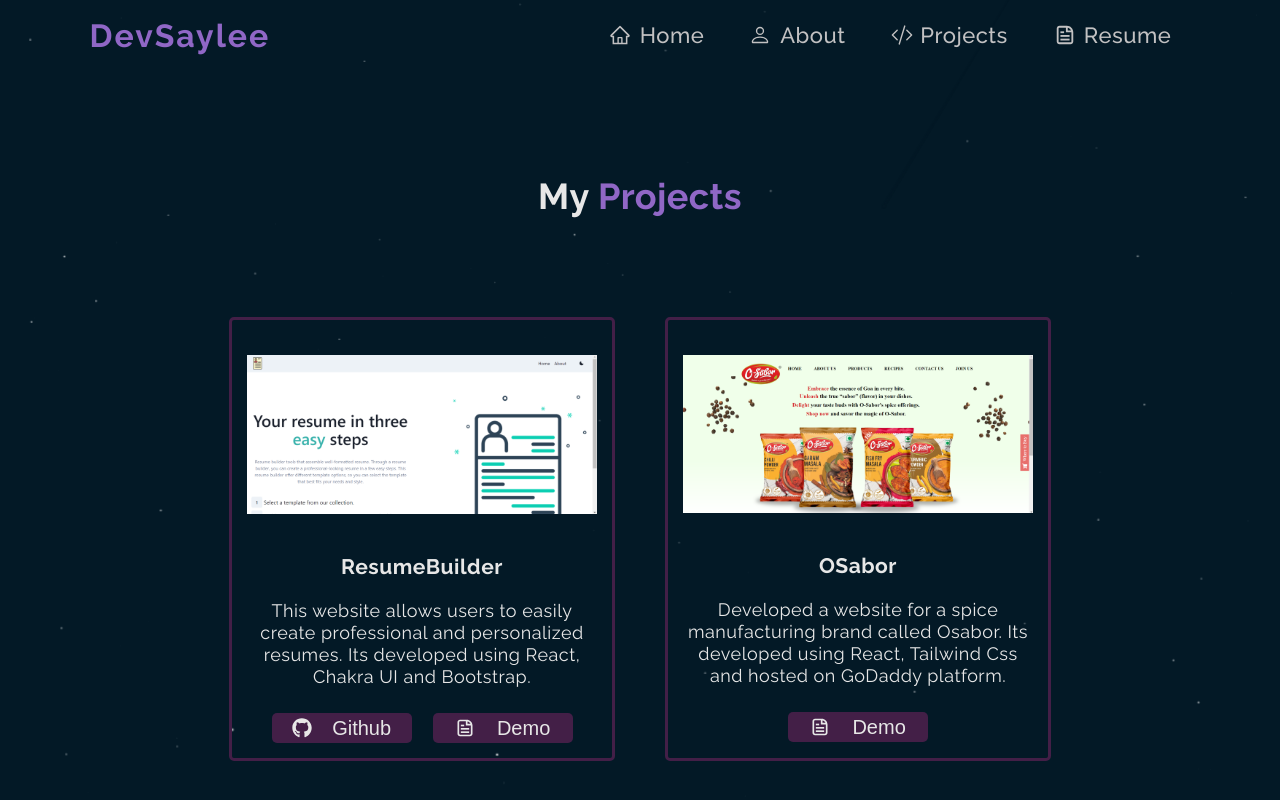
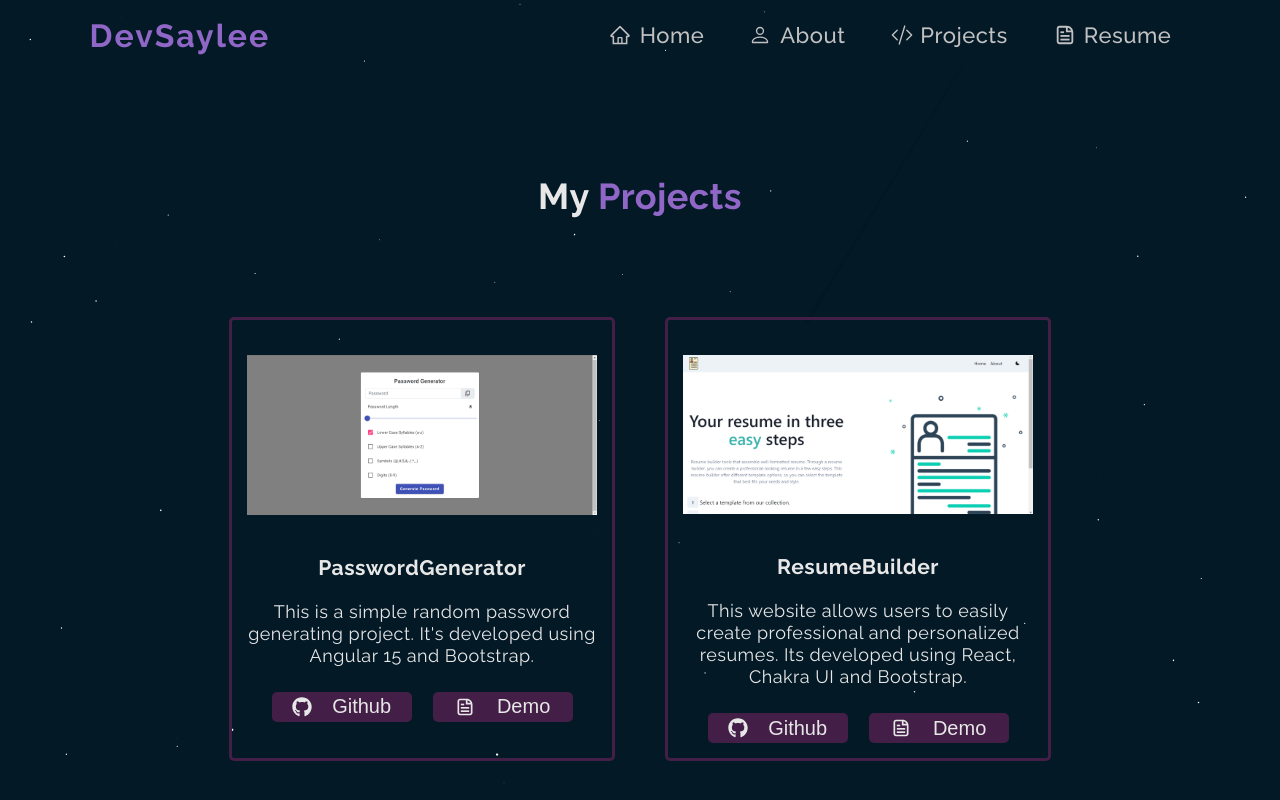
Before and after one commit to sayleephadte/Saylee-Dev, a React (Create React App) app: page /Project in a window 1280 px wide. Shown: the top 800 px of the page. Built offline with nearby package versions, Linux system fonts and the light colour scheme.

Commit message:
Added Password Generator Project

```diff
--- a/src/Components/ProjectBox.js
+++ b/src/Components/ProjectBox.js
@@ -5,6 +5,10 @@
 
 const  ProjectBox = ({projectPhoto, projectName}) => {
   const desc = {
+    PasswordGeneratorDesc : "This is a simple random password generating project. It's developed using Angular 15 and Bootstrap.",
+    PasswordGeneratorGithub : "https://github.com/sayleephadte/Password-Generator",
+    PasswordGeneratorWebsite : "https://password-generator-gray-phi.vercel.app/",
+
     ResumeBuilderDesc : "This website allows users to easily create professional and personalized resumes. Its developed using React, Chakra UI and Bootstrap.",
     ResumeBuilderGithub : "https://github.com/sayleephadte/Resume-Builder",
     ResumeBuilderWebsite : "https://resume-builder-theta-blond.vercel.app/",
--- a/src/Components/Projects.js
+++ b/src/Components/Projects.js
@@ -6,12 +6,14 @@
 import SpeedCheckerImage from '../images/SpeedCheckerImage.png';
 import OSaborImage from '../images/OSaborImage.png';
 import ProjectImage from '../images/ProjectImage.jpg';
+import PasswordGeneratorImage from '../images/PasswordGeneratorImage.png';
 
 const Projects = () => {
   return (
     <div>
       <h1 className='projectHeading'>My <b>Projects</b></h1>
       <div className='project'>
+        <ProjectBox projectPhoto={PasswordGeneratorImage} projectName="PasswordGenerator" />
         <ProjectBox projectPhoto={ResumeBuilderImage} projectName="ResumeBuilder" />
         <ProjectBox projectPhoto={OSaborImage} projectName="OSabor" />
         <ProjectBox projectPhoto={ProjectImage} projectName="TranslatekarBackend" />
```
Also changed, not shown: src/images/PasswordGeneratorImage.png (added).
